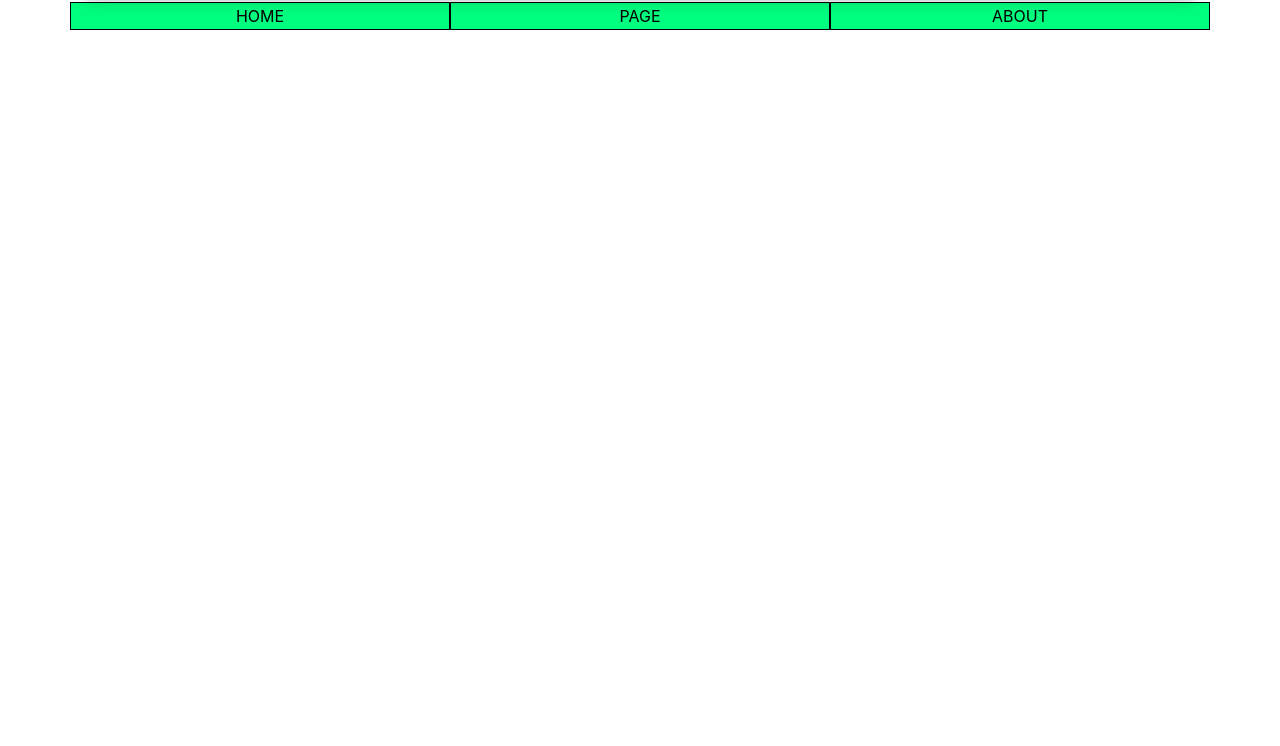
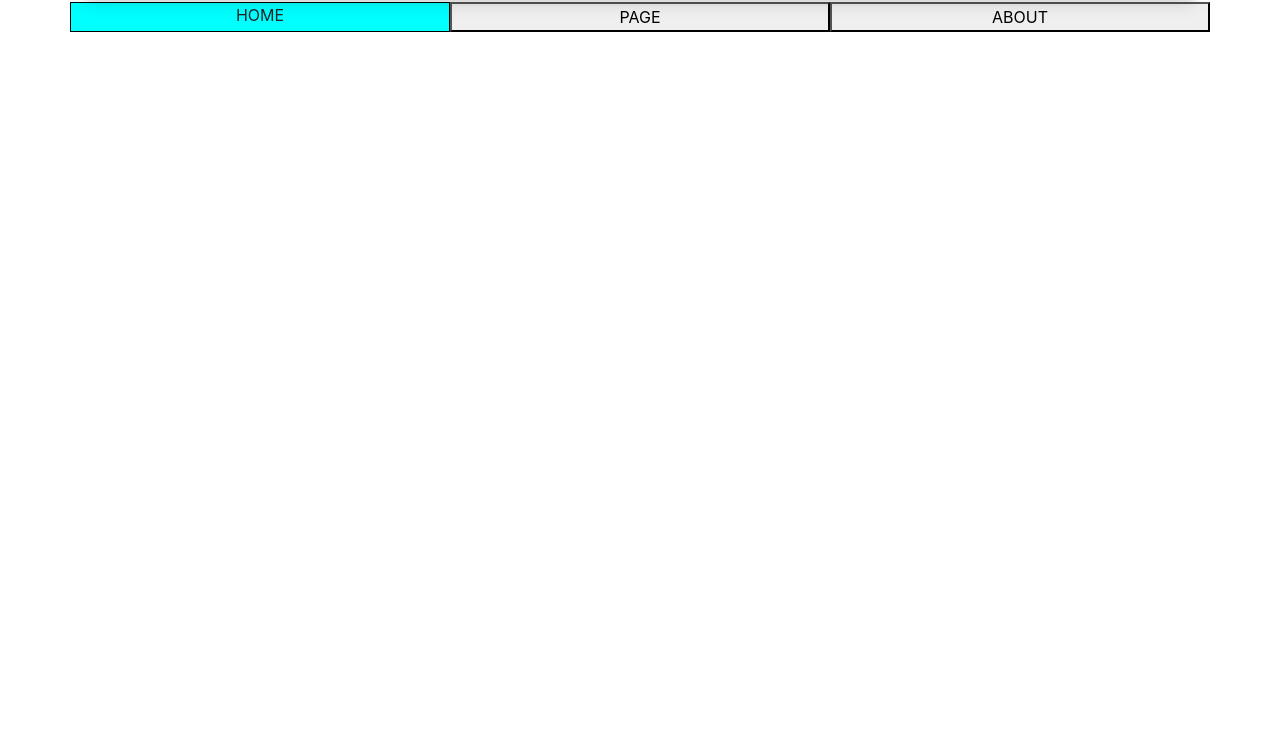
Before and after one commit to souryana/lecture0, a plain HTML site: page test2.html in a window 1280 px wide. Shown: the part 54-800 px from the top of the page. Drawn offline with nearby package versions, Linux system fonts and the light colour scheme.

Commit message:
Update test2.html

```diff
--- a/test2.html
+++ b/test2.html
@@ -8,11 +8,19 @@
         box-shadow: 0 4px 8px 0 rgba(0, 0, 0, 0.2), 0 6px 20px 0 rgba(0, 0, 0, 0.19);
         text-align: center;
       }
-      button{
+      .button{
         border:1px solid black;
-		text-weight: bold;
-        background-color:springgreen;
-		text-align: center;
+	      text-weight: bold;
+        background-color:cyan;
+	      text-align: center;
+      }
+      a{
+        color:inherit;
+        text-decoration:none;
+      }
+      a:hover{
+        color:inherit;
+        text-decoration:none;
       }
     </style>
   </head>
@@ -24,7 +32,7 @@
         </div>
       </div>
       <div class="row row-cols-3">
-          <button href="index.html">HOME</button>
+          <a href:"index.html" class="button">HOME</a>
           <button>PAGE</button>
           <button>ABOUT</button>
     </div>
```
